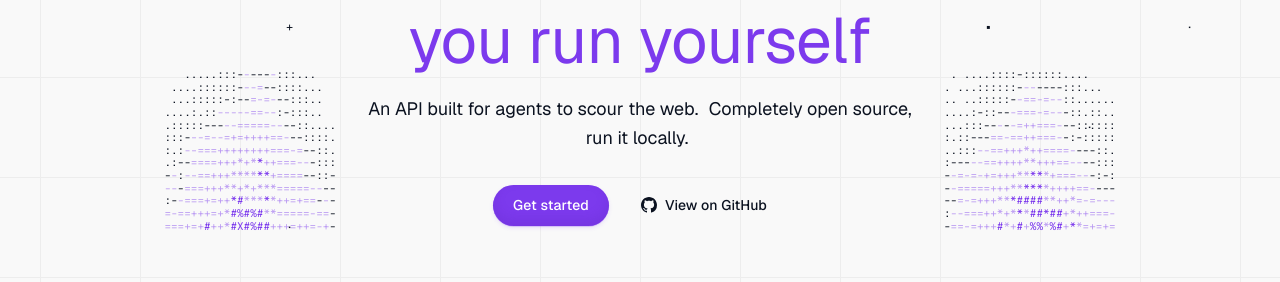
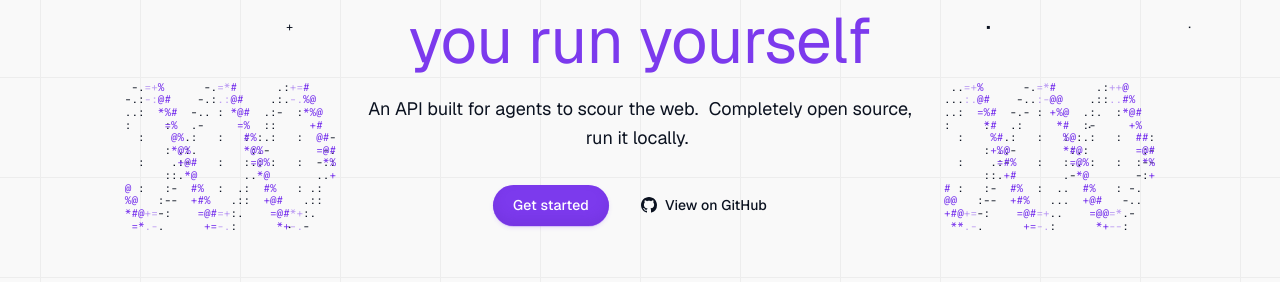
Before and after one commit to harryx2011-boop/Helix, a Next.js app in the folder apps/dashboard/: page / in a window 1280 px wide. Shown: the part 328-610 px from the top of the page. Built offline with nearby package versions, Linux system fonts and the light colour scheme; no server answers.

Commit message:
Landing: character animations are rotating double helixes (AsciiHelix replaces the flame field; horizontal beside the hero subhead, vertical pillars on the closing CTA)

```diff
--- a/apps/dashboard/components/marketing/ambient.tsx
+++ b/apps/dashboard/components/marketing/ambient.tsx
@@ -182,109 +182,98 @@ export function GridCells({ cell = 100, labels, sparkles = [], density = 12, see
 }
 
 /* ---------------------------------------------------------------------- */
-/* AsciiFlame: classic heat-propagation fire drawn with characters.        */
-/* Three <pre> layers (ink / violet-soft / violet) so a frame is three     */
-/* text updates, not hundreds of spans.                                    */
+/* AsciiHelix: a rotating double helix drawn with characters. Depth picks   */
+/* the glyph and the layer (back strand in ink, front strand in violet),    */
+/* rungs join the strands. Three <pre> layers per frame, no per-cell spans. */
 /* ---------------------------------------------------------------------- */
 
-const FLAME_CHARS = ' .:-=+*#%X';
+const STRAND_BACK = '.:-';
+const STRAND_MID = '+=*';
+const STRAND_FRONT = '#%@';
 
-export interface AsciiFlameProps {
+export interface AsciiHelixProps {
+  /** Cells across the axis (strand swing + margin). */
   cols?: number;
+  /** Cells along the axis. */
   rows?: number;
-  /** 'plume' narrows toward the top; 'cluster' is a soft blob. */
-  shape?: 'plume' | 'cluster';
+  orientation?: 'vertical' | 'horizontal';
+  /** Cells per full turn. */
+  pitch?: number;
   seed?: number;
   fps?: number;
   quiet?: boolean;
   className?: string;
 }
 
-function flameStep(heat: Float32Array, cols: number, rows: number, rng: () => number, shape: 'plume' | 'cluster') {
-  for (let x = 0; x < cols; x++) {
-    const dx = Math.abs(x - (cols - 1) / 2) / (cols / 2);
-    const base = shape === 'plume' ? 1 - dx * dx * 0.9 : 1 - dx * 0.5;
-    heat[(rows - 1) * cols + x] = Math.max(0, base * (0.6 + rng() * 0.4));
-  }
-  for (let y = 0; y < rows - 1; y++) {
-    const ty = y / rows;
-    for (let x = 0; x < cols; x++) {
-      const below = (y + 1) * cols;
-      const l = heat[below + Math.max(0, x - 1)] ?? 0;
-      const c = heat[below + x] ?? 0;
-      const r = heat[below + Math.min(cols - 1, x + 1)] ?? 0;
-      const d = heat[Math.min(rows - 1, y + 2) * cols + x] ?? 0;
-      const decay = shape === 'plume' ? 0.045 + (1 - ty) * 0.02 : 0.08;
-      heat[y * cols + x] = Math.max(0, (l + c + r + d) / 4.03 - decay * rng());
+function helixLayers(
+  span: number,
+  length: number,
+  pitch: number,
+  phase: number,
+  tick: number,
+  seed: number,
+  horizontal: boolean,
+): [string, string, string] {
+  const w = horizontal ? length : span;
+  const h = horizontal ? span : length;
+  const back = Array.from({ length: h }, () => Array<string>(w).fill(' '));
+  const mid = Array.from({ length: h }, () => Array<string>(w).fill(' '));
+  const front = Array.from({ length: h }, () => Array<string>(w).fill(' '));
+  const radius = (span - 3) / 2;
+  const centre = (span - 1) / 2;
+
+  const put = (grid: string[][], along: number, across: number, ch: string) => {
+    const x = horizontal ? along : across;
+    const y = horizontal ? across : along;
+    if (x >= 0 && x < w && y >= 0 && y < h) grid[y]![x] = ch;
+  };
+  const glyph = (set: string, i: number) => set[((Math.imul(i + 1, 2654435761) ^ seed ^ (tick >> 3)) >>> 0) % set.length] ?? set[0]!;
+
+  const pos = (t: number, offset: number) => Math.round(centre + radius * Math.sin((t / pitch) * Math.PI * 2 + phase + offset));
+  for (let t = 0; t < length; t++) {
+    const theta = (t / pitch) * Math.PI * 2 + phase;
+    const a = pos(t, 0);
+    const b = pos(t, Math.PI);
+    const za = Math.cos(theta);
+    const strand = (across: number, next: number, z: number, i: number) => {
+      const lo = Math.min(across, next);
+      const hi = Math.max(across, next);
+      const grid = z > 0.35 ? front : z > -0.35 ? mid : back;
+      const set = z > 0.35 ? STRAND_FRONT : z > -0.35 ? STRAND_MID : STRAND_BACK;
+      for (let x = lo; x <= hi; x++) put(grid, t, x, glyph(set, i + x));
+      put(grid, t, hi + 1, glyph(z > 0.35 ? STRAND_MID : STRAND_BACK, i + 9));
+    };
+    strand(a, pos(t + 1, 0), za, t);
+    strand(b, pos(t + 1, Math.PI), -za, t + 1000);
+    const lo = Math.min(a, b);
+    const hi = Math.max(a, b);
+    if (t % 4 === 2 && hi - lo > 4) {
+      for (let x = lo + 2; x < hi; x += 2) put(back, t, x, horizontal ? ':' : '·');
     }
   }
+  const join = (g: string[][]) => g.map((r) => r.join('')).join('\n');
+  return [join(back), join(mid), join(front)];
 }
 
-function flameLayers(heat: Float32Array, cols: number, rows: number): [string, string, string] {
-  let ink = '';
-  let soft = '';
-  let hot = '';
-  for (let y = 0; y < rows; y++) {
-    for (let x = 0; x < cols; x++) {
-      const v = heat[y * cols + x] ?? 0;
-      const idx = Math.min(FLAME_CHARS.length - 1, Math.floor(v * FLAME_CHARS.length));
-      const ch = FLAME_CHARS[idx] ?? ' ';
-      if (v < 0.08) {
-        ink += ' ';
-        soft += ' ';
-        hot += ' ';
-      } else if (v < 0.35) {
-        ink += ch;
-        soft += ' ';
-        hot += ' ';
-      } else if (v < 0.65) {
-        ink += ' ';
-        soft += ch;
-        hot += ' ';
-      } else {
-        ink += ' ';
-        soft += ' ';
-        hot += ch;
-      }
-    }
-    if (y < rows - 1) {
-      ink += '\n';
-      soft += '\n';
-      hot += '\n';
-    }
-  }
-  return [ink, soft, hot];
-}
-
-function settledFlame(cols: number, rows: number, seed: number, shape: 'plume' | 'cluster'): [string, string, string] {
-  const rng = mulberry32(seed);
-  const heat = new Float32Array(cols * rows);
-  for (let i = 0; i < rows * 2; i++) flameStep(heat, cols, rows, rng, shape);
-  return flameLayers(heat, cols, rows);
-}
-
-export function AsciiFlame({ cols = 20, rows = 28, shape = 'plume', seed = 3, fps = 9, quiet, className }: AsciiFlameProps) {
+export function AsciiHelix({ cols = 20, rows = 28, orientation = 'vertical', pitch = 16, seed = 3, fps = 12, quiet, className }: AsciiHelixProps) {
   const ref = React.useRef<HTMLDivElement>(null);
   const reduced = useReducedMotion();
   const inView = useInView(ref);
-  const [layers, setLayers] = React.useState<[string, string, string]>(() => settledFlame(cols, rows, seed, shape));
-  const heatRef = React.useRef<Float32Array | null>(null);
+  const horizontal = orientation === 'horizontal';
+  const span = horizontal ? rows : cols;
+  const length = horizontal ? cols : rows;
+  const [layers, setLayers] = React.useState<[string, string, string]>(() => helixLayers(span, length, pitch, 0, 0, seed, horizontal));
+  const tickRef = React.useRef(0);
   const running = inView && !reduced && !quiet;
 
   React.useEffect(() => {
     if (!running) return;
-    const rng = mulberry32(seed + 101);
-    if (!heatRef.current) {
-      heatRef.current = new Float32Array(cols * rows);
-      for (let i = 0; i < rows * 2; i++) flameStep(heatRef.current, cols, rows, rng, shape);
-    }
-    const heat = heatRef.current;
     const id = setInterval(() => {
-      flameStep(heat, cols, rows, rng, shape);
-      setLayers(flameLayers(heat, cols, rows));
+      tickRef.current += 1;
+      setLayers(helixLayers(span, length, pitch, tickRef.current * 0.16, tickRef.current, seed, horizontal));
     }, 1000 / fps);
     return () => clearInterval(id);
-  }, [running, cols, rows, seed, shape, fps]);
+  }, [running, span, length, pitch, seed, fps, horizontal]);
 
   return (
     <div ref={ref} aria-hidden="true" className={cn('pointer-events-none relative select-none font-mono text-[11px] leading-[1.15]', className)}>
--- a/apps/dashboard/components/marketing/closing-cta.tsx
+++ b/apps/dashboard/components/marketing/closing-cta.tsx
@@ -1,7 +1,7 @@
 import Link from 'next/link';
 import { PillButton } from './pill-button';
 import { GithubMark } from './github-mark';
-import { GridCells, AsciiFlame } from './ambient';
+import { GridCells, AsciiHelix } from './ambient';
 
 /** Final section: repeats the hero's CTA pair over a cell grid, flanked by ASCII flame pillars. No stats, no logos. */
 export function ClosingCta() {
@@ -14,17 +14,19 @@ export function ClosingCta() {
         labels={{ tl: '[ SEARCH ]', tr: '[ INTERACT ]', bl: '[ SCRAPE ]', br: '[ CRAWL ]' }}
       />
 
-      <AsciiFlame
-        shape="plume"
+      <AsciiHelix
+        orientation="vertical"
         cols={22}
         rows={30}
+        pitch={16}
         seed={5}
         className="pointer-events-none absolute bottom-0 left-[8%] hidden lg:block"
       />
-      <AsciiFlame
-        shape="plume"
+      <AsciiHelix
+        orientation="vertical"
         cols={22}
         rows={30}
+        pitch={16}
         seed={9}
         className="pointer-events-none absolute bottom-0 right-[8%] hidden lg:block"
       />
--- a/apps/dashboard/components/marketing/hero.tsx
+++ b/apps/dashboard/components/marketing/hero.tsx
@@ -1,5 +1,5 @@
 import { HeroPanel } from './hero-panel';
-import { GridCells, AsciiFlame } from './ambient';
+import { GridCells, AsciiHelix } from './ambient';
 import { PillButton } from './pill-button';
 import { GithubMark } from './github-mark';
 
@@ -29,17 +29,19 @@ export function Hero() {
         </h1>
 
         <div className="relative flex flex-col items-center">
-          <AsciiFlame
-            shape="cluster"
-            cols={26}
+          <AsciiHelix
+            orientation="horizontal"
+            cols={32}
             rows={13}
+            pitch={22}
             seed={5}
             className="absolute right-full top-1/2 hidden -translate-x-6 -translate-y-1/2 lg:block"
           />
-          <AsciiFlame
-            shape="cluster"
-            cols={26}
+          <AsciiHelix
+            orientation="horizontal"
+            cols={32}
             rows={13}
+            pitch={22}
             seed={9}
             className="absolute left-full top-1/2 hidden -translate-y-1/2 translate-x-6 lg:block"
           />
```
Also changed, not shown: 1 other file (tests, documents, lock files or other folders).
